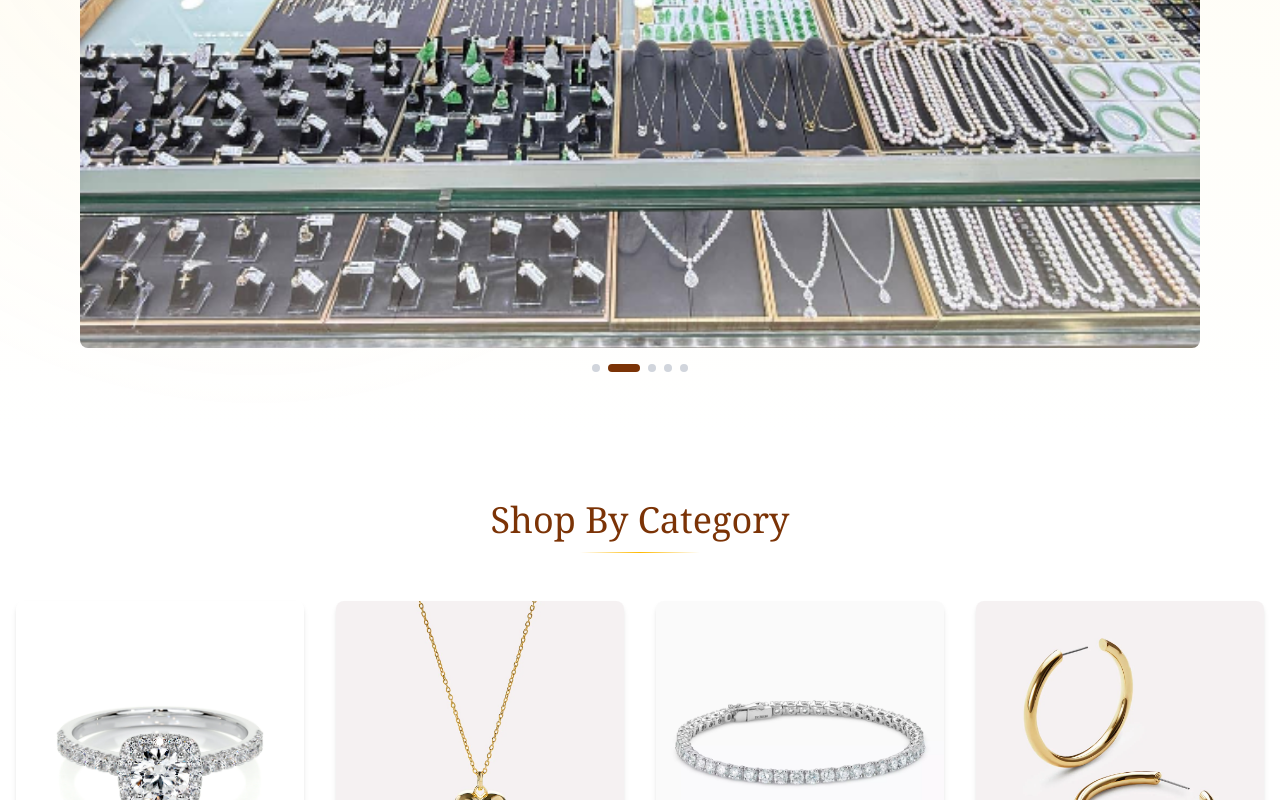
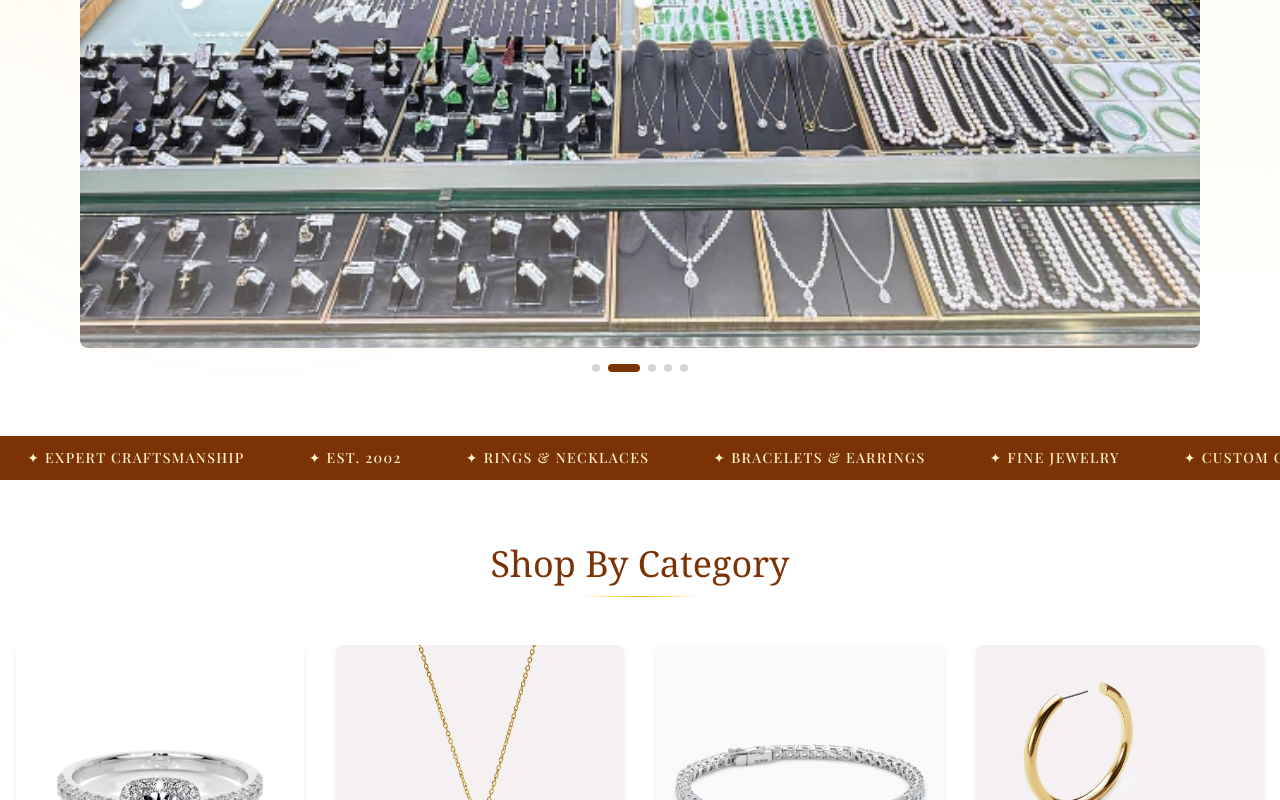
Before and after one commit to tonyt243/Jewelry-Store-FullStack, a Next.js app: page / in a window 1280 px wide. Shown: the part 928-1728 px from the top of the page. Built offline with nearby package versions, Linux system fonts and the light colour scheme; no server answers.

Commit message:
add a marquee banner in frontpage

```diff
--- a/src/app/page.tsx
+++ b/src/app/page.tsx
@@ -4,7 +4,6 @@ import Link from 'next/link';
 import Carousel from '@/components/Carousel';
 import { motion } from 'framer-motion';
 
-// Reusable scroll-reveal wrapper
 function FadeUp({ children, delay = 0, className = '' }: { children: React.ReactNode; delay?: number; className?: string }) {
   return (
     <motion.div
@@ -19,6 +18,17 @@ function FadeUp({ children, delay = 0, className = '' }: { children: React.React
   );
 }
 
+const marqueeItems = [
+  '✦ Fine Jewelry',
+  '✦ Custom Orders',
+  '✦ Hồ Chí Minh City',
+  '✦ Authentic Gold',
+  '✦ Expert Craftsmanship',
+  '✦ Est. 2002',
+  '✦ Rings & Necklaces',
+  '✦ Bracelets & Earrings',
+];
+
 export default function Home() {
   const categories = [
     { name: 'Rings', image: '/images/rings.webp', link: '/products?category=rings' },
@@ -31,16 +41,15 @@ export default function Home() {
     <div>
       {/* Hero Section */}
       <section className="relative bg-gradient-to-b from-amber-50 to-white overflow-hidden">
-        {/* Subtle background texture */}
-        <div className="absolute inset-0 opacity-30 pointer-events-none"
+        <div
+          className="absolute inset-0 opacity-30 pointer-events-none"
           style={{
             backgroundImage: `radial-gradient(circle at 20% 50%, #f5deb340 0%, transparent 50%),
-                              radial-gradient(circle at 80% 20%, #d4af3720 0%, transparent 40%)`
+                              radial-gradient(circle at 80% 20%, #d4af3720 0%, transparent 40%)`,
           }}
         />
 
         <div className="max-w-7xl mx-auto px-4 py-20 text-center relative z-10">
-          {/* Eyebrow label */}
           <motion.p
             className="text-amber-700 tracking-[0.3em] uppercase text-sm font-medium mb-4"
             initial={{ opacity: 0, y: 10 }}
@@ -49,7 +58,6 @@ export default function Home() {
           >
           </motion.p>
 
-          {/* Main heading */}
           <motion.h1
             className="text-5xl md:text-6xl font-serif text-amber-900 mb-4 leading-tight"
             initial={{ opacity: 0, y: 30 }}
@@ -59,7 +67,6 @@ export default function Home() {
             Welcome to Kim Thao Trang Jewelry
           </motion.h1>
 
-          {/* Animated gold divider */}
           <motion.div
             className="mx-auto my-6 h-px bg-gradient-to-r from-transparent via-amber-600 to-transparent"
             initial={{ scaleX: 0, opacity: 0 }}
@@ -77,7 +84,6 @@ export default function Home() {
             Discover our exclusive collection of rings, necklaces, bracelets & earrings
           </motion.p>
 
-          {/* Shop Now button with shimmer */}
           <motion.div
             initial={{ opacity: 0, y: 20 }}
             animate={{ opacity: 1, y: 0 }}
@@ -87,14 +93,12 @@ export default function Home() {
               href="/products"
               className="relative inline-block overflow-hidden bg-amber-900 text-white px-10 py-3.5 rounded-md text-lg font-medium group"
             >
-              {/* Shimmer sweep on hover */}
               <span className="absolute inset-0 -translate-x-full group-hover:translate-x-full transition-transform duration-700 bg-gradient-to-r from-transparent via-white/20 to-transparent" />
               <span className="relative">Shop Now</span>
             </Link>
           </motion.div>
         </div>
 
-        {/* Carousel with fade-in */}
         <motion.div
           className="max-w-6xl mx-auto px-4 pb-16"
           initial={{ opacity: 0, y: 40 }}
@@ -104,6 +108,32 @@ export default function Home() {
           <Carousel />
         </motion.div>
       </section>
+
+      {/* Marquee Banner */}
+      <div className="bg-amber-900 py-3 overflow-hidden">
+        <style>{`
+          @keyframes marquee {
+            0% { transform: translateX(0); }
+            100% { transform: translateX(-50%); }
+          }
+          .marquee-track {
+            display: flex;
+            width: max-content;
+            animation: marquee 25s linear infinite;
+          }
+        `}</style>
+        <div className="marquee-track">
+          {[0, 1, 2, 3].map((copy) => (
+            <div key={copy} className="flex shrink-0">
+              {marqueeItems.map((item, i) => (
+                <span key={i} className="text-amber-100 text-sm font-medium tracking-widest uppercase mx-8 whitespace-nowrap">
+                  {item}
+                </span>
+              ))}
+            </div>
+          ))}
+        </div>
+      </div>
 
       {/* Shop By Category */}
       <section className="py-16 bg-white">
@@ -119,10 +149,7 @@ export default function Home() {
                 <Link href={category.link} className="group block">
                   <motion.div
                     className="relative aspect-square rounded-lg overflow-hidden mb-4 shadow-md"
-                    whileHover={{
-                      y: -6,
-                      boxShadow: '0 12px 40px rgba(180, 120, 30, 0.25)',
-                    }}
+                    whileHover={{ y: -6, boxShadow: '0 12px 40px rgba(180, 120, 30, 0.25)' }}
                     transition={{ type: 'spring', stiffness: 300, damping: 20 }}
                   >
                     <img
@@ -130,17 +157,13 @@ export default function Home() {
                       alt={category.name}
                       className="w-full h-full object-cover group-hover:scale-110 transition-transform duration-500"
                     />
-                    {/* Gold overlay on hover */}
                     <div className="absolute inset-0 bg-gradient-to-t from-amber-900/40 to-transparent opacity-0 group-hover:opacity-100 transition-opacity duration-300" />
-
-                    {/* Browse label that appears on hover */}
                     <div className="absolute bottom-0 left-0 right-0 flex items-center justify-center pb-4 opacity-0 group-hover:opacity-100 transition-all duration-300 translate-y-2 group-hover:translate-y-0">
                       <span className="text-white text-sm font-medium tracking-widest uppercase border border-white/60 px-4 py-1.5 rounded-full backdrop-blur-sm">
                         Browse
                       </span>
                     </div>
                   </motion.div>
-
                   <h3 className="text-xl font-serif text-center text-amber-900 mb-1 group-hover:text-amber-700 transition-colors duration-200">
                     {category.name}
                   </h3>
--- a/tailwind.config.ts
+++ b/tailwind.config.ts
@@ -12,6 +12,18 @@ export default {
         playfair: ['var(--font-playfair)', 'serif'],
         cormorant: ['var(--font-cormorant)', 'serif'],
       },
+      colors: {
+        gold: { DEFAULT: '#D4AF37', light: '#F0D060', dark: '#A88A1A' },
+      },
+      keyframes: {
+        marquee: {
+          '0%': { transform: 'translateX(0%)' },
+          '100%': { transform: 'translateX(-100%)' },
+        },
+      },
+      animation: {
+        marquee: 'marquee 25s linear infinite',
+      },
     },
   },
   plugins: [],
--- a/tsconfig.json
+++ b/tsconfig.json
@@ -12,6 +12,7 @@
     "resolveJsonModule": true,
     "isolatedModules": true,
     "jsx": "react-jsx",
+    "types": ["node"],
     "incremental": true,
     "plugins": [
       {
@@ -31,4 +32,5 @@
     "**/*.mts"
   ],
   "exclude": ["node_modules"]
+
 }
```
